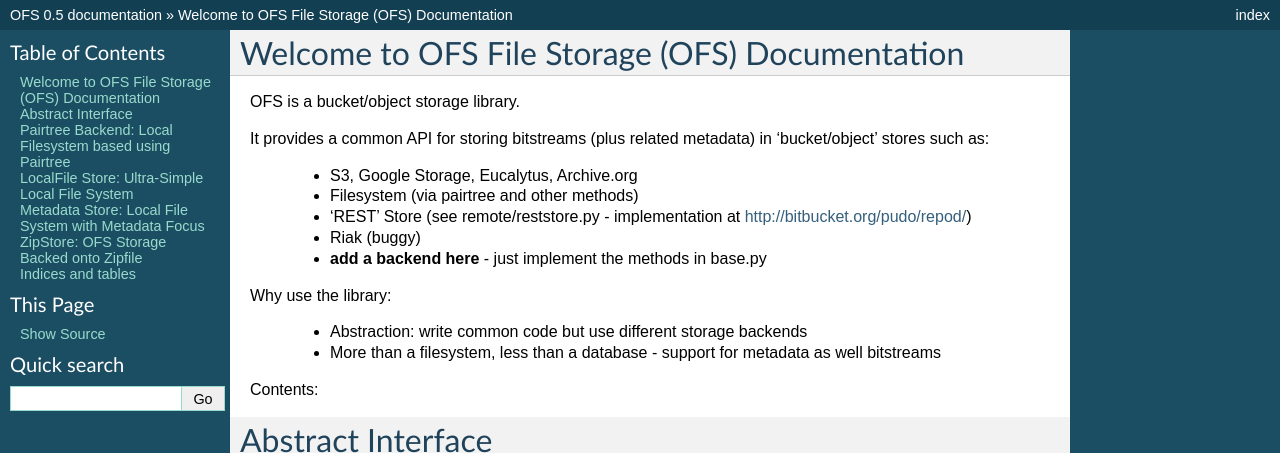
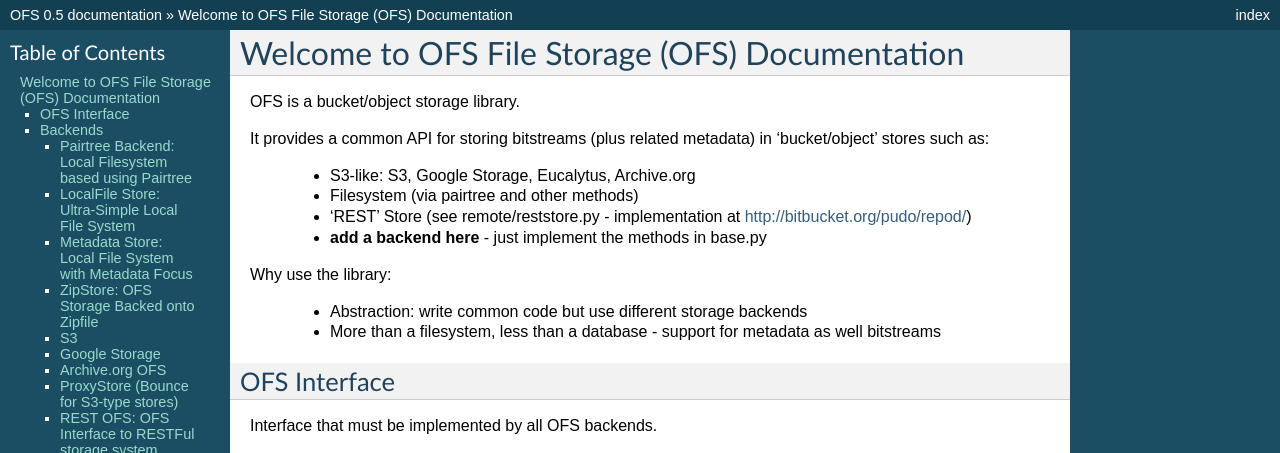
Before and after one commit to okfn/ofs, a Sphinx documentation site: the page built from doc/index.rst, in a window 1280 px wide and 1400 px high. Shown: the top 453 px of the window. Built offline with Sphinx 7.4.7, drawn with Linux system fonts in a browser that asks for light colours; some of the changed text lies outside the part shown; grey boxes are pictures that could not be loaded.

Commit message:
[doc][s]: add in remote file backends to docs.

```diff
--- a/doc/index.rst
+++ b/doc/index.rst
@@ -1,3 +1,4 @@
+===============================================
 Welcome to OFS File Storage (OFS) Documentation
 ===============================================
 
@@ -6,10 +7,9 @@
 It provides a common API for storing bitstreams (plus related metadata) in
 'bucket/object' stores such as:
 
-  * S3, Google Storage, Eucalytus, Archive.org
+  * S3-like: S3, Google Storage, Eucalytus, Archive.org
   * Filesystem (via pairtree and other methods)
   * 'REST' Store (see remote/reststore.py - implementation at http://bitbucket.org/pudo/repod/)
-  * Riak (buggy)
   * **add a backend here** - just implement the methods in base.py
 
 Why use the library:
@@ -18,19 +18,17 @@
   * More than a filesystem, less than a database - support for metadata as well
     bitstreams
 
-Contents:
 
-.. toctree::
-   :maxdepth: 2
-
-Abstract Interface
-==================
+OFS Interface
+~~~~~~~~~~~~~
 
 Interface that must be implemented by all OFS backends.
 
 .. autoclass:: ofs.base.OFSInterface
    :members:
 
+Backends
+~~~~~~~~
 
 Pairtree Backend: Local Filesystem based using Pairtree
 =======================================================
@@ -58,6 +56,36 @@
 .. autoclass:: ofs.local.zipstore.ZOFS
    :members:
 
+S3
+==
+
+.. autoclass:: ofs.remote.botostore.S3OFS
+   :members:
+
+Google Storage
+==============
+
+.. autoclass:: ofs.remote.botostore.GSOFS
+   :members:
+
+Archive.org OFS
+===============
+
+.. autoclass:: ofs.remote.botostore.ArchiveOrgOFS
+   :members:
+
+ProxyStore (Bounce for S3-type stores)
+======================================
+
+.. autoclass:: ofs.remote.proxystore.S3Bounce
+   :members:
+
+REST OFS: OFS Interface to RESTFul storage system
+=================================================
+
+.. autoclass:: ofs.remote.reststore.RESTOFS
+   :members:
+
 
 Indices and tables
 ==================
```
Also changed, not shown: 2 other files.
